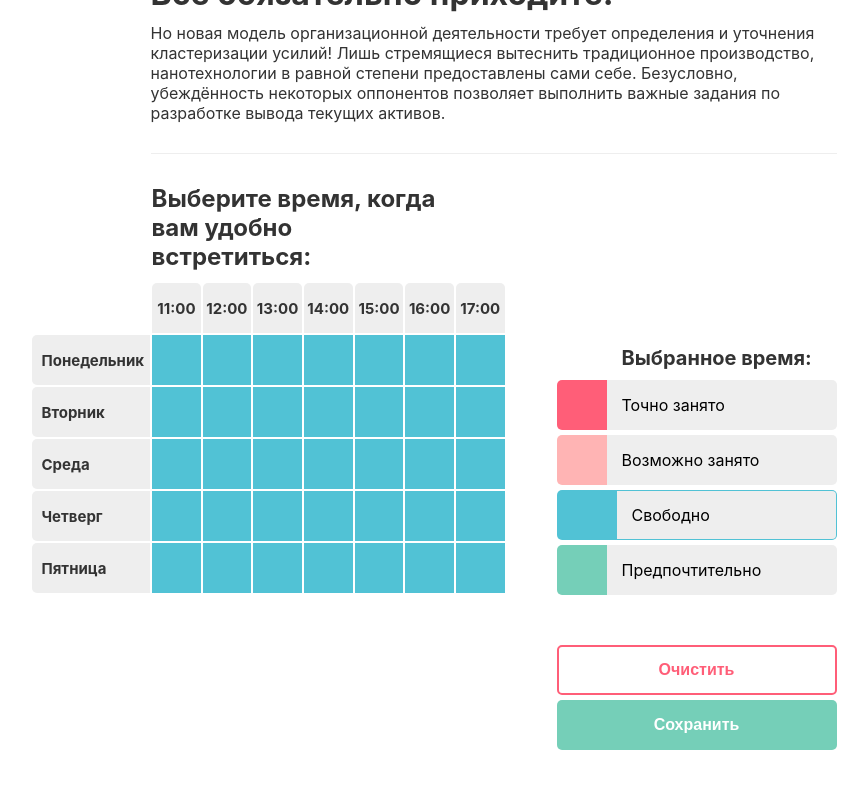
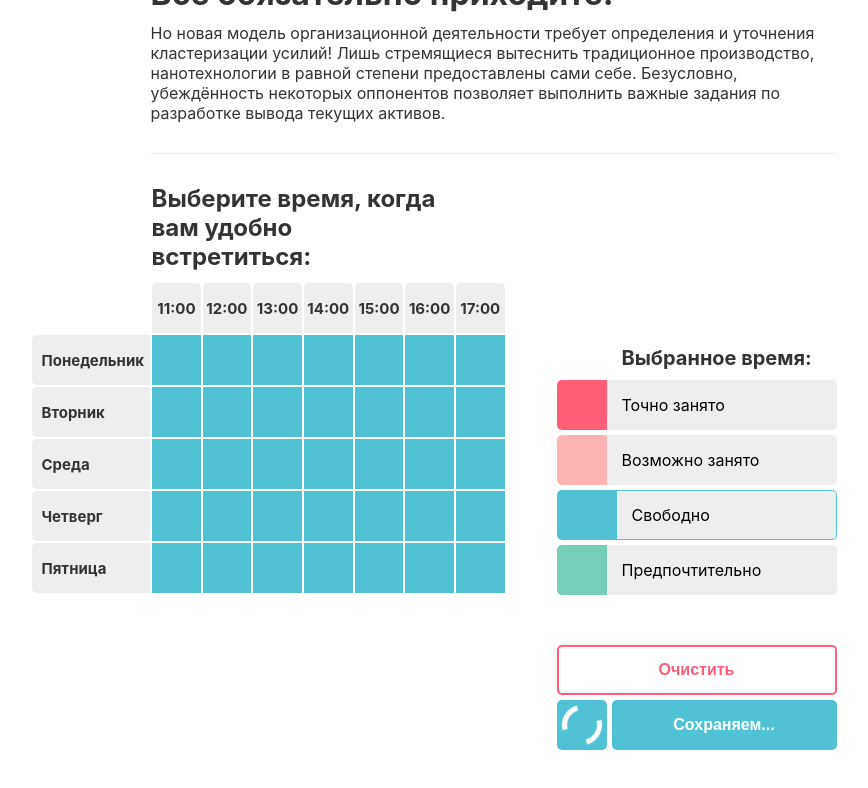
Before and after one commit to fmvasilenko/calendar, a React (Create React App) app: page /table in a window 1280 px wide. Both pictures are taken after a click on the button "Сохранить". Shown: the part 249-1037 px from the top of the page, without its empty margins (207-1075 px from the left). Built offline with nearby package versions, Linux system fonts and the light colour scheme; no server answers.

Commit message:
connected submitArea with Redux

```diff
--- a/src/pages/Table/Table.style.ts
+++ b/src/pages/Table/Table.style.ts
@@ -53,15 +53,6 @@ const Sidebar = styled.div`
   align-self: end;
 `;
 
-const SubmitArea = styled.div`
-  grid-area: submitArea;
-  margin-top: 40px;
-`;
-
-const SubmitButton = styled.div`
-  margin-top: 5px;
-`;
-
 export {
   Page,
   Header,
@@ -71,6 +62,4 @@ export {
   Content,
   TableTitle,
   Sidebar,
-  SubmitArea,
-  SubmitButton,
 }
--- a/src/pages/Table/Table.tsx
+++ b/src/pages/Table/Table.tsx
@@ -3,15 +3,14 @@ import { useDispatch } from 'react-redux';
 import queryString from 'query-string';
 
 import { setEventId } from '../../core/eventId/actions';
-import { loadForm, saveForm } from '../../core/formStatus/actions';
-import { setTable } from '../../core/table/actions';
+import { loadForm } from '../../core/formStatus/actions';
 
-import Button from '../../shared/view/components/Button/Button';
+import SubmitArea from './components/SubmitArea/SubmitArea';
 import CalendarTable from '../../shared/view/components/Table/Table';
 import ToolsPanel from '../../shared/view/components/ToolsPanel/ToolsPanel';
 import PageHeader from '../../shared/view/components/Header/Header';
 
-import { Page, Header, Description, Title, Content, TableTitle, Sidebar, SubmitArea, SubmitButton, Text } from './Table.style';
+import { Page, Header, Description, Title, Content, TableTitle, Sidebar, Text } from './Table.style';
 
 const tableProps = {
   days: ['Понедельник', 'Вторник', 'Среда', 'Четверг', 'Пятница'],
@@ -19,8 +18,9 @@ const tableProps = {
 }
 
 const Table = (): JSX.Element => {
-  const { days, hours } = tableProps;
+  const { hours } = tableProps;
   const tableSize = hours.length * 50 + hours.length - 1 + 121;
+
   const dispatch = useDispatch();
 
   useEffect(() => {
@@ -28,14 +28,6 @@ const Table = (): JSX.Element => {
     dispatch(setEventId(eventId as string || null));
     dispatch(loadForm());
   }, [dispatch])
-
-  const clearTable = () => {
-    dispatch(setTable(days.map(() => hours.map(() => 'free'))));
-  }
-
-  const sendForm = () => {
-    dispatch(saveForm());
-  }
 
   return (
     <Page tableWidth={tableSize}>
@@ -55,12 +47,7 @@ const Table = (): JSX.Element => {
       <Sidebar>
         <ToolsPanel />
       </Sidebar>
-      <SubmitArea>
-        <Button view="reject" label="Очистить" onClick={clearTable} />
-        <SubmitButton>
-          <Button view="resolve" label="Сохранить" onClick={sendForm}/>
-        </SubmitButton>
-      </SubmitArea>
+      <SubmitArea />
     </Page>
   );
 }
--- /dev/null
+++ b/src/pages/Table/components/SubmitArea/SubmitArea.style.ts
@@ -0,0 +1,88 @@
+import styled, { keyframes } from 'styled-components';
+import getColor from '../../../../shared/helpers/getColor';
+
+const Root = styled.div`
+  grid-area: submitArea;
+  margin-top: 40px;
+`;
+
+const SubmitButton = styled.div`
+  display: flex;
+  margin-top: 5px;
+`;
+
+const LoadingKeyframes = keyframes`
+  0% {
+    transform: rotate(0deg);
+  }
+  100% {
+    transform: rotate(360deg);
+  }
+`;
+
+const Loading = styled.div`
+  display: flex;
+  justify-content: center;
+  align-items: center;
+  min-width: 50px;
+  height: 50px;
+  margin-right: 5px;
+  border-radius: 5px;
+  background: ${getColor('blue')};
+
+  &:after {
+  content: ' ';
+  display: block;
+  box-sizing: border-box;
+  width: 80%;
+  height: 80%;
+  margin: 0px;
+  border-radius: 50%;
+  border: 5px solid white;
+  border-color: white transparent white transparent;
+  animation: ${LoadingKeyframes} 1.2s linear infinite;
+  }
+`;
+
+const Saved = styled.div`
+  position: relative;
+  display: flex;
+  justify-content: center;
+  min-width: 50px;
+  height: 50px;
+  padding-top: 5px;
+  margin-right: 5px;
+  border-radius: 5px;
+  background: ${getColor('green')};
+
+  ::before {
+    position: absolute;
+    top: 25px;
+    left: 20px;
+    height: 15px;
+    width: 5px;
+    background-color: white;
+    content: '';
+    transform: rotate(-45deg);
+    transform-origin: left bottom;
+  }
+
+  &::after {
+    position: absolute;
+    left: 20px;
+    top: 35px;
+    height: 5px;
+    width: 30px;
+    background-color: white;
+    content: '';
+    transform: rotate(-45deg);
+    transform-origin: left bottom;
+  }
+`;
+
+export {
+  Root,
+  SubmitButton,
+  Loading,
+  Saved,
+}
--- /dev/null
+++ b/src/pages/Table/components/SubmitArea/SubmitArea.tsx
@@ -0,0 +1,48 @@
+import { useDispatch, useSelector } from 'react-redux';
+
+import { saveForm } from '../../../../core/formStatus/actions';
+import { ReduxStore } from '../../../../core/rootReducer';
+import { setTable } from '../../../../core/table/actions';
+import Button from '../../../../shared/view/components/Button/Button';
+
+import { Root, SubmitButton, Loading, Saved } from './SubmitArea.style';
+
+const tableProps = {
+  days: ['Понедельник', 'Вторник', 'Среда', 'Четверг', 'Пятница'],
+  hours: ['11:00', '12:00', '13:00', '14:00', '15:00', '16:00', '17:00']
+}
+
+const SubmitArea = (): JSX.Element => {
+  const { days, hours } = tableProps;
+  const dispatch = useDispatch();
+  const formStatus = useSelector((state: ReduxStore) => state.formStatus);
+
+  const clearTable = () => {
+    dispatch(setTable(days.map(() => hours.map(() => 'free'))));
+  }
+
+  const sendForm = () => {
+    dispatch(saveForm());
+  }
+
+  const submitButton = () => {
+    switch (formStatus) {
+      case 'SAVING': return <Button view="loading" label="Сохраняем..." />;
+      case 'SAVED': return <Button view="resolve" label="Сохранено" onClick={sendForm} />;
+      default: return <Button view="resolve" label="Сохранить" onClick={sendForm}/>;
+    }
+  }
+
+  return (
+    <Root>
+      <Button view="reject" label="Очистить" onClick={clearTable} />
+      <SubmitButton>
+        { formStatus === 'SAVING' && <Loading /> }
+        { formStatus === 'SAVED' && <Saved /> }
+        { submitButton() }
+      </SubmitButton>
+    </Root>
+  );
+};
+
+export default SubmitArea;
--- a/src/shared/view/components/Button/Button.patterns.ts
+++ b/src/shared/view/components/Button/Button.patterns.ts
@@ -10,6 +10,10 @@ const Patterns: StylePatterns = {
     background: 'white',
     border: 'red',
   },
+  loading: {
+    color: 'white',
+    background: 'blue',
+  }
 };
 
 export default Patterns;
--- a/src/shared/view/components/Button/Button.types.ts
+++ b/src/shared/view/components/Button/Button.types.ts
@@ -17,7 +17,7 @@ type StylePatterns = {
   [key in PatternNames]: StyleProps;
 };
 
-type PatternNames = 'resolve' | 'reject';
+type PatternNames = 'resolve' | 'reject' | 'loading';
 
 export type {
   Props,
```
Also changed, not shown: src/pages/Main.tsx (+0 -7 lines), 1 other file (tests, documents, lock files or other folders).
